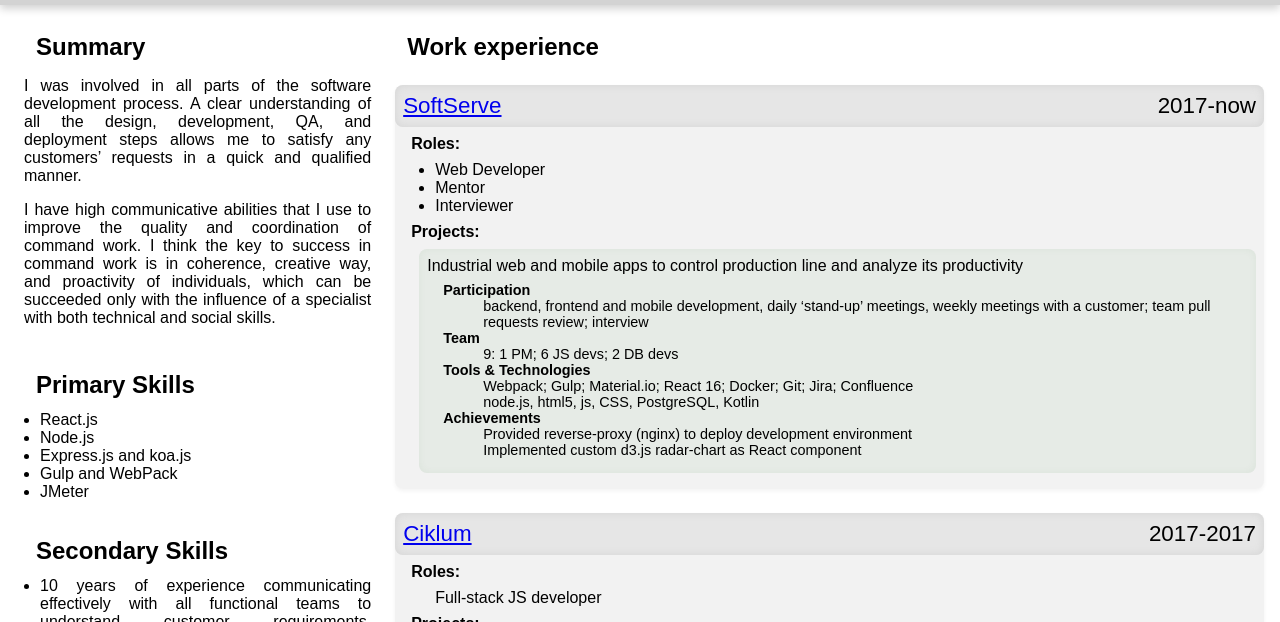
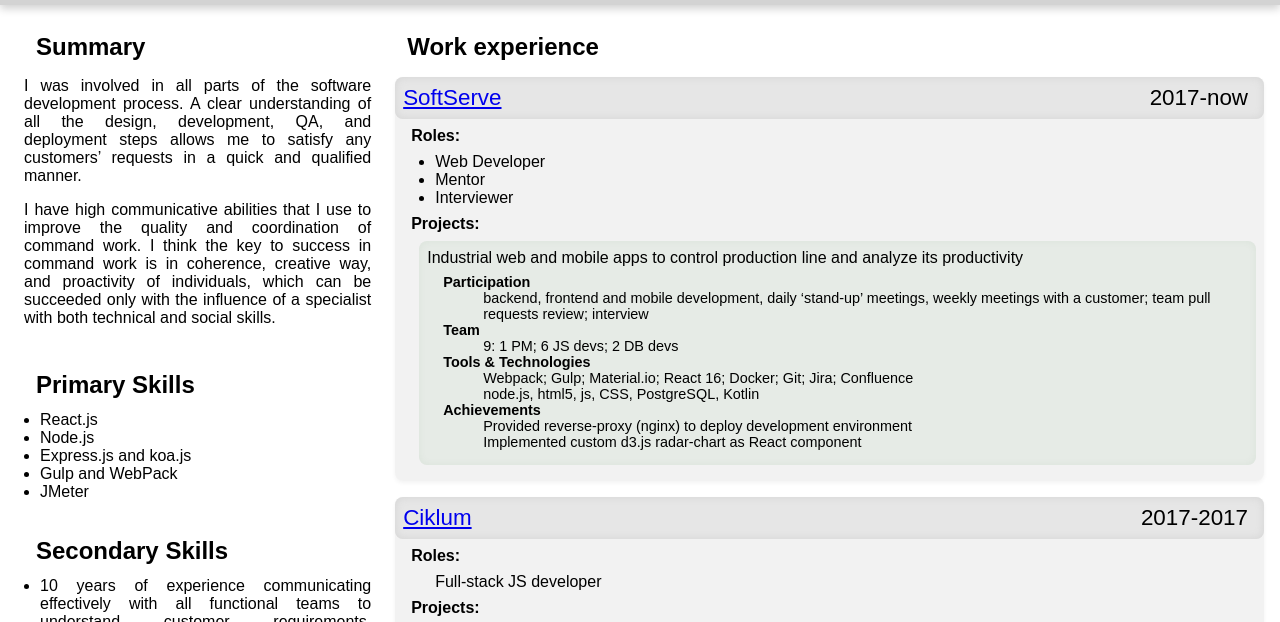
Before and after one commit to Tsenzuk/tsenzuk-cv, a plain HTML site: page index.html in a window 1280 px wide. Shown: the part 98-720 px from the top of the page. Drawn offline with Linux system fonts and the light colour scheme.

Commit message:
change style to properly work with Tesla CV preview

```diff
--- a/index.html
+++ b/index.html
@@ -108,7 +108,9 @@
 
         .stage {
             border-radius: 8px;
-            padding: 8px;
+            padding-left: 8px;
+            padding-right: 8px;
+            padding-bottom: 8px;
             background-color: rgba(0, 0, 0, 0.05);
             margin-top: 24px;
             box-shadow: rgba(0, 0, 0, 0.05) 0 2px 4px;
@@ -137,6 +139,7 @@
         .company,
         .time {
             font-size: 1.4em;
+            padding: 8px;
         }
 
         .company {
```
